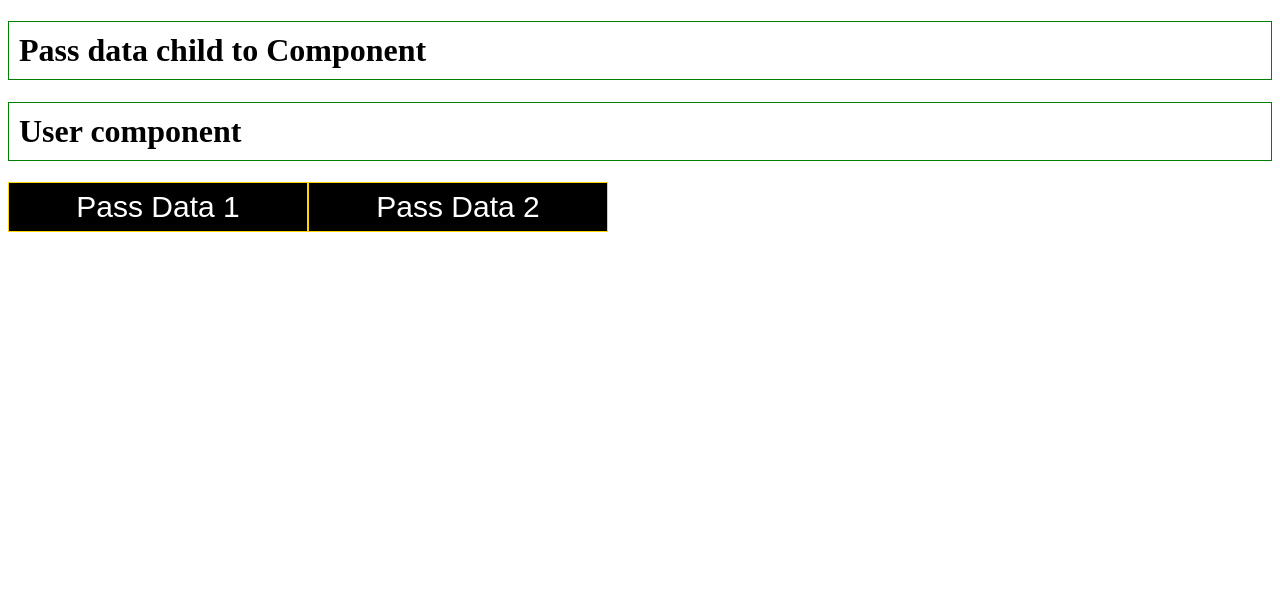
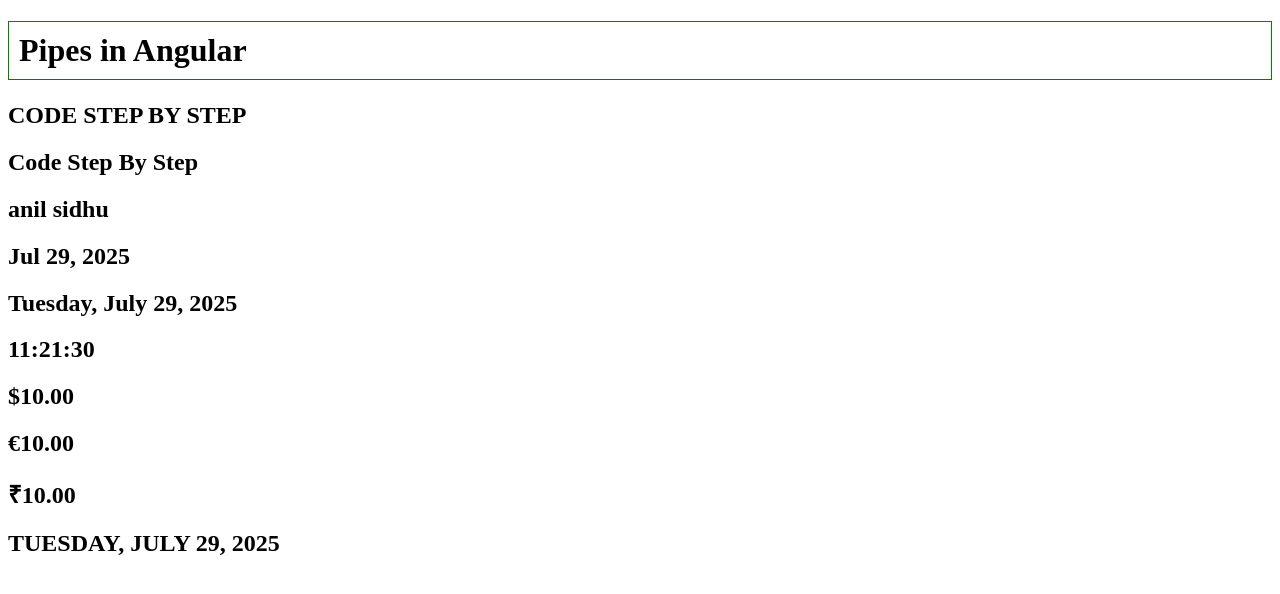
Before and after one commit to Zanna-dev/angular-v19-tutorial, an Angular app: page / in a window 1280 px wide. Shown: the top 594 px of the page. Built offline with nearby package versions, Linux system fonts and the light colour scheme.

Commit message:
Create Pipes in Angular

```diff
--- a/src/app/app.component.html
+++ b/src/app/app.component.html
@@ -1,8 +1,19 @@
-<h1>Pass data child to Component</h1>
-<app-user (getUsers)="handleUsers($event)"></app-user>
-@for(user of users; track user){
-    <h1>{{user}}</h1>
-}
+<h1>Pipes in Angular</h1>
+<h2>{{title | uppercase}}</h2>
+<h2>{{title | titlecase}}</h2>
+<h2>{{name | lowercase}}</h2>
+
+<h2>{{today| date}}</h2>
+<h2>{{today| date:'fullDate'}}</h2>
+<h2>{{today| date:'hh:mm:ss'}}</h2>
+
+<h2>{{amount | currency}}</h2>
+<h2>{{amount | currency:'EUR'}}</h2>
+<h2>{{amount | currency:'INR'}}</h2>
+
+<h2>{{today| date:'fullDate' | uppercase}}</h2>
+
+
 
 
 
@@ -64,7 +75,10 @@
         <app-user [user]="user"></app-user>
     </div>
 
-} -->
+} --><!-- <app-user (getUsers)="handleUsers($event)"></app-user>
+@for(user of users; track user){
+    <h1>{{user}}</h1> -->
+<!-- } -->
 
 
 
--- a/src/app/app.component.ts
+++ b/src/app/app.component.ts
@@ -5,27 +5,48 @@ import { SignupComponent } from './signup/signup.component';
 import { ProfileComponent } from './profile/profile.component';
 import { UserComponent } from './user/user.component';
 import { FormControl, FormGroup, FormsModule, NgForm, ReactiveFormsModule, Validators } from '@angular/forms';
-import { NgFor, NgIf, NgSwitch, NgSwitchCase, NgSwitchDefault } from '@angular/common';
+import { CommonModule, NgFor, NgIf, NgSwitch, NgSwitchCase, NgSwitchDefault } from '@angular/common';
 import { HeaderComponent } from './header/header.component';
 
 
 @Component({
   selector: 'app-root',
   // imports: [LoginComponent, SignupComponent, ProfileComponent],
-  imports: [UserComponent],
+  imports: [CommonModule],
   templateUrl: './app.component.html',
   styleUrl: './app.component.css'
 })
 
 
 export class AppComponent {
-  users:string[]| undefined;
-// users=['Anil','Bruce','Peter','John','Tony']
+title="Code Step By Step"
+name="Anil Sidhu"
+today= new Date();
+amount=10
+}
 
-handleUsers(users:string[]){
-  console.log(users);
-  this.users=users
-}
+
+
+
+
+// UserComponent
+
+
+
+
+
+
+
+
+
+
+
+
+
+
+
+
+
 
 
 
@@ -38,7 +59,12 @@ handleUsers(users:string[]){
 //   this.userName=val;
 // }
 
-  }
+    // users:string[]| undefined;
+// users=['Anil','Bruce','Peter','John','Tony']
+
+// handleUsers(users:string[]){
+//   console.log(users);
+//   this.users=users
 
 
 
```
